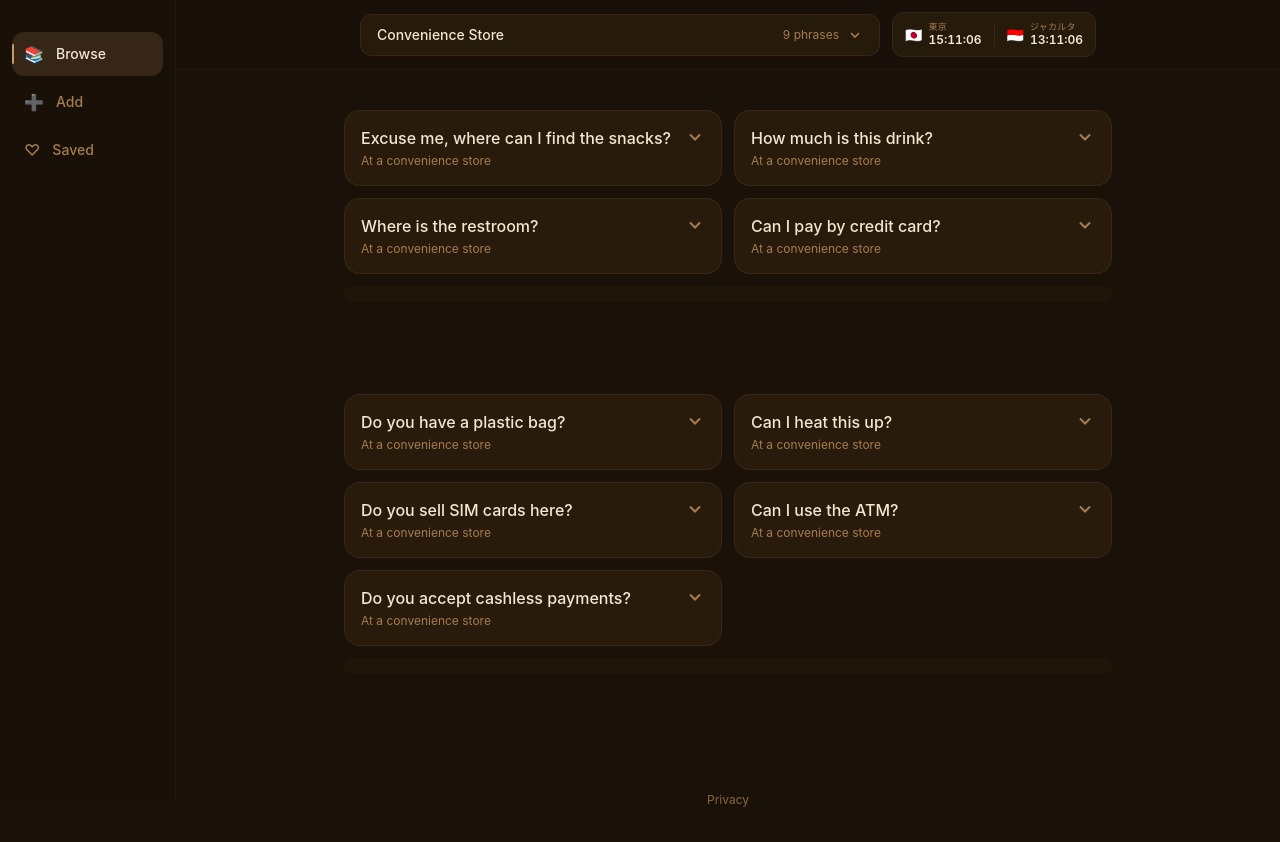
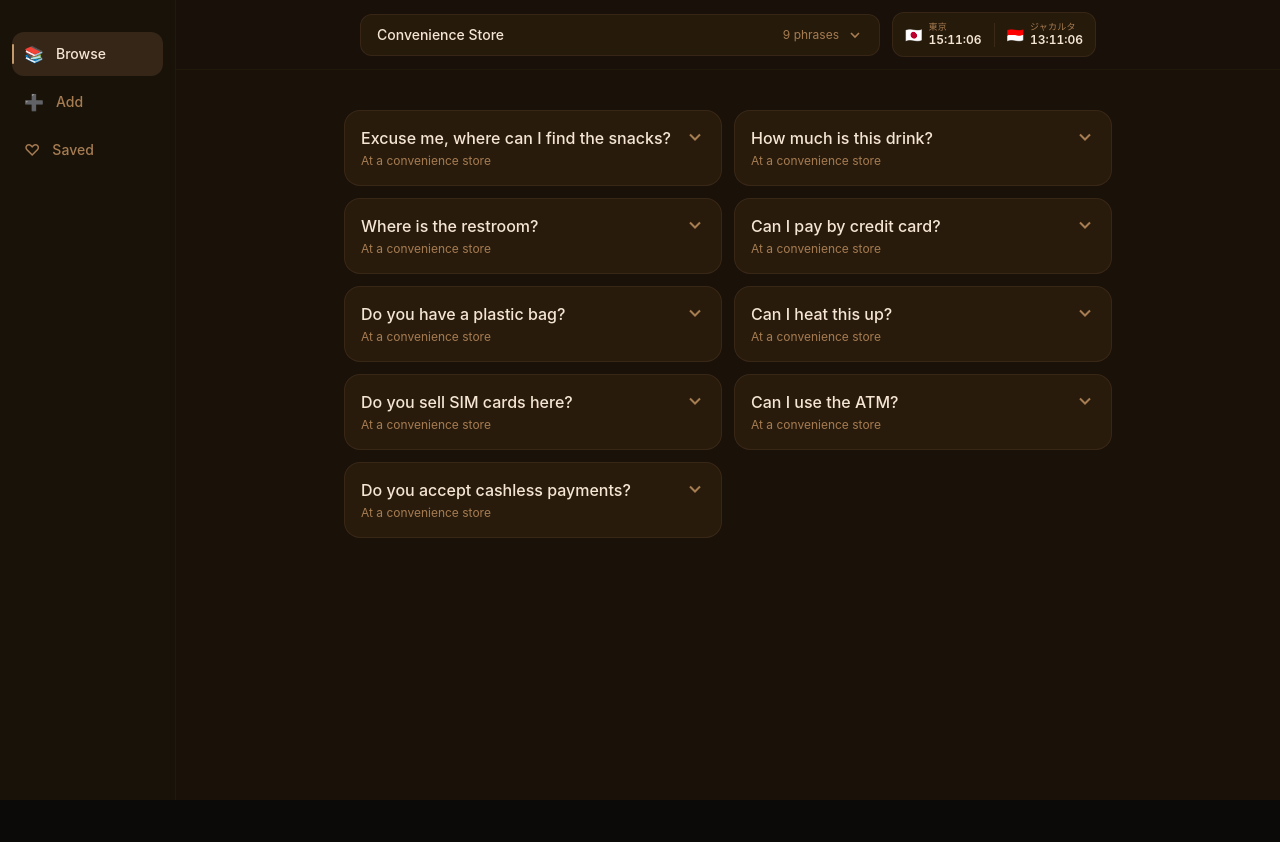
Before and after one commit to grarizki/japan-phrasebook, a React (Vite) app: page / in a window 1280 px wide. After the commit the page ends 800 px from the top, so only its background shows below. Built offline with nearby package versions, Linux system fonts and the light colour scheme.

Commit message:
Remove AdSense ads and privacy page

```diff
--- a/index.html
+++ b/index.html
@@ -8,11 +8,6 @@
       content="width=device-width, initial-scale=1.0, viewport-fit=cover"
     />
     <meta name="theme-color" content="#1a1209" />
-    <script
-      async
-      src="https://pagead2.googlesyndication.com/pagead/js/adsbygoogle.js?client=ca-pub-4573953451597896"
-      crossorigin="anonymous"
-    ></script>
     <meta
       name="description"
       content="Offline Japanese phrasebook for daily life in Japan"
--- a/public/privacy.html
+++ /dev/null
@@ -1,114 +0,0 @@
-<!doctype html>
-<html lang="en">
-  <head>
-    <meta charset="UTF-8" />
-    <meta name="viewport" content="width=device-width, initial-scale=1.0" />
-    <title>Privacy Policy — 日本語フレーズブック</title>
-    <style>
-      :root {
-        --bg: #1a1209;
-        --card: #241a0e;
-        --text: #f5efe6;
-        --muted: #a89b8a;
-        --accent: #d4b98a;
-      }
-      * {
-        box-sizing: border-box;
-      }
-      body {
-        margin: 0;
-        background: var(--bg);
-        color: var(--text);
-        font-family:
-          system-ui,
-          -apple-system,
-          "Segoe UI",
-          sans-serif;
-        line-height: 1.6;
-      }
-      main {
-        max-width: 40rem;
-        margin: 0 auto;
-        padding: 2.5rem 1.25rem 4rem;
-      }
-      h1 {
-        font-size: 1.5rem;
-        color: var(--accent);
-        margin-bottom: 0.25rem;
-      }
-      h2 {
-        font-size: 1.1rem;
-        margin-top: 2rem;
-      }
-      p {
-        color: var(--muted);
-      }
-      a {
-        color: var(--accent);
-      }
-      .updated {
-        font-size: 0.85rem;
-        opacity: 0.7;
-      }
-    </style>
-  </head>
-  <body>
-    <main>
-      <h1>Privacy Policy</h1>
-      <p class="updated">Last updated: 2026</p>
-
-      <h2>Overview</h2>
-      <p>
-        This website (the "Japanese Phrasebook") is a free offline phrasebook.
-        It stores your saved phrases and favorites locally in your browser
-        (IndexedDB) — this data never leaves your device and is never uploaded
-        to any server.
-      </p>
-
-      <h2>Advertising</h2>
-      <p>
-        This website displays ads served by Google AdSense. Google, as a
-        third-party vendor, uses cookies (including the DoubleClick cookie) to
-        serve ads based on your prior visits to this and other websites.
-      </p>
-      <p>
-        You can opt out of personalized advertising at
-        <a href="https://www.aboutads.info/choices/" rel="noopener">
-          https://www.aboutads.info/choices/
-        </a>
-        and
-        <a href="https://adssettings.google.com" rel="noopener">
-          https://adssettings.google.com </a
-        >.
-      </p>
-      <p>
-        Third-party vendors, including Google, use cookies to serve ads based on
-        a user's prior visits to this website or other websites. Google's use of
-        advertising cookies enables it and its partners to serve ads to users
-        based on their visits to this site and/or other sites on the Internet.
-        Learn more about Google's data practices:
-        <a
-          href="https://policies.google.com/technologies/partner-sites"
-          rel="noopener"
-        >
-          https://policies.google.com/technologies/partner-sites </a
-        >.
-      </p>
-
-      <h2>Other Data</h2>
-      <p>
-        This site does not collect personal information, does not require
-        accounts, and does not use analytics or tracking scripts beyond the ad
-        network described above.
-      </p>
-
-      <h2>Contact</h2>
-      <p>
-        Questions about this policy:
-        <a href="https://github.com/grarizki" rel="noopener">
-          github.com/grarizki </a
-        >.
-      </p>
-    </main>
-  </body>
-</html>
--- a/src/App.tsx
+++ b/src/App.tsx
@@ -5,14 +5,12 @@ import {
   useEffect,
   Suspense,
   lazy,
-  Fragment,
 } from "react"
 import { motion } from "framer-motion"
 import { MY_PHRASES_ID, categories, conversations, translations } from "./data"
 import { useFavorites } from "./hooks/useFavorites"
 import { useUserPhrases } from "./hooks/useUserPhrases"
 import { ConversationCard } from "./components/ConversationCard"
-import { AdUnit } from "./components/AdUnit"
 import { CategorySheet } from "./components/CategorySheet"
 import { RealTimeClock } from "./components/RealTimeClock"
 import type { UserPhrase } from "./schema"
@@ -29,13 +27,6 @@ const EditPhraseModal = lazy(() =>
 )
 
 type Tab = "browse" | "add" | "favorites"
-
-// ponytail: placeholder slots — replace with real data-ad-slot IDs from AdSense dashboard
-const AD_SLOTS = {
-  browseFeed: "PENDING",
-  browseBottom: "PENDING",
-  favoritesFeed: "PENDING",
-}
 
 function FavoritesView({
   isFavorite,
@@ -69,8 +60,9 @@ function FavoritesView({
     )
   }
 
-  const favCards = [
-    ...favUser.map((p) => (
+  return (
+    <div className="space-y-3 px-4 lg:px-0 lg:grid lg:grid-cols-2 lg:items-start lg:gap-3 lg:space-y-0">
+      {favUser.map((p) => (
         <ConversationCard
           key={p.id}
           content={p.content}
@@ -85,8 +77,8 @@ function FavoritesView({
           onEdit={() => onEdit(p)}
           onDelete={() => onDelete(p.id)}
         />
-    )),
-    ...favConvs.map((conv) => {
+      ))}
+      {favConvs.map((conv) => {
         const t = translations.find((t) => t.conversation_id === conv.id)
         if (!t) return null
         return (
@@ -103,19 +95,7 @@ function FavoritesView({
             verified={t.verified}
           />
         )
-    }),
-  ].filter((node) => node !== null)
-
-  return (
-    <div className="space-y-3 px-4 lg:px-0 lg:grid lg:grid-cols-2 lg:items-start lg:gap-3 lg:space-y-0">
-      {favCards.map((card, i) => (
-        <Fragment key={i}>
-          {card}
-          {i === 2 && (
-            <AdUnit slot={AD_SLOTS.favoritesFeed} className="lg:col-span-2" />
-          )}
-        </Fragment>
-      ))}
+      })}
     </div>
   )
 }
@@ -373,9 +353,9 @@ export default function App() {
               </div>
             ) : tab === "browse" ? (
               <div className="space-y-3 px-4 lg:px-0 lg:grid lg:grid-cols-2 lg:items-start lg:gap-3 lg:space-y-0">
-                {filtered.map((item, i) => (
-                  <Fragment key={item.id}>
+                {filtered.map((item) => (
                   <ConversationCard
+                    key={item.id}
                     content={item.content}
                     context={item.context}
                     translation={item.translation}
@@ -399,20 +379,7 @@ export default function App() {
                     }
                     verified={item.verified}
                   />
-                    {i === 3 && (
-                      <AdUnit
-                        slot={AD_SLOTS.browseFeed}
-                        className="lg:col-span-2"
-                      />
-                    )}
-                  </Fragment>
                 ))}
-                {filtered.length > 0 && (
-                  <AdUnit
-                    slot={AD_SLOTS.browseBottom}
-                    className="lg:col-span-2"
-                  />
-                )}
               </div>
             ) : tab === "add" ? (
               <div className="max-w-lg mx-auto">
@@ -444,14 +411,6 @@ export default function App() {
             )}
           </div>
         </main>
-        <footer className="px-4 pb-24 lg:pb-8 text-center">
-          <a
-            href="privacy.html"
-            className="text-xs text-brown-600 hover:text-brown-400"
-          >
-            Privacy
-          </a>
-        </footer>
       </div>
 
       {/* Mobile Bottom Tab Bar — hidden on desktop */}
--- a/src/components/AdUnit.tsx
+++ /dev/null
@@ -1,37 +0,0 @@
-import { useEffect, useRef } from "react"
-
-export function AdUnit({
-  slot,
-  className = "",
-}: {
-  slot: string
-  className?: string
-}) {
-  const ref = useRef<HTMLDivElement>(null)
-
-  useEffect(() => {
-    const el = ref.current
-    if (!el || el.dataset.pushed) return
-    el.dataset.pushed = "true"
-    try {
-      ;(window.adsbygoogle = window.adsbygoogle || []).push({})
-    } catch {
-      // ad script unavailable (offline or blocked) — ins stays empty
-    }
-  }, [slot])
-
-  return (
-    <div ref={ref} className={`min-h-24 ${className}`}>
-      <div className="flex items-center justify-center rounded-xl bg-brown-900/30 px-4 py-2">
-        <ins
-          className="adsbygoogle block w-full"
-          style={{ display: "block" }}
-          data-ad-client="ca-pub-4573953451597896"
-          data-ad-slot={slot}
-          data-ad-format="auto"
-          data-full-width-responsive="true"
-        />
-      </div>
-    </div>
-  )
-}
--- a/src/types/ads.d.ts
+++ /dev/null
@@ -1,3 +0,0 @@
-interface Window {
-  adsbygoogle?: unknown[]
-}
```
Also changed, not shown: public/ads.txt (deleted). Lines whose indentation alone changed are shown as unchanged.
